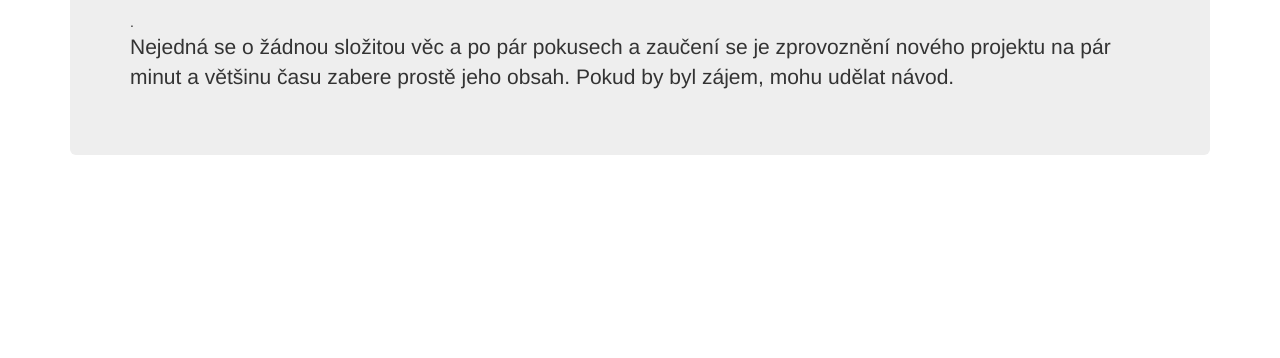
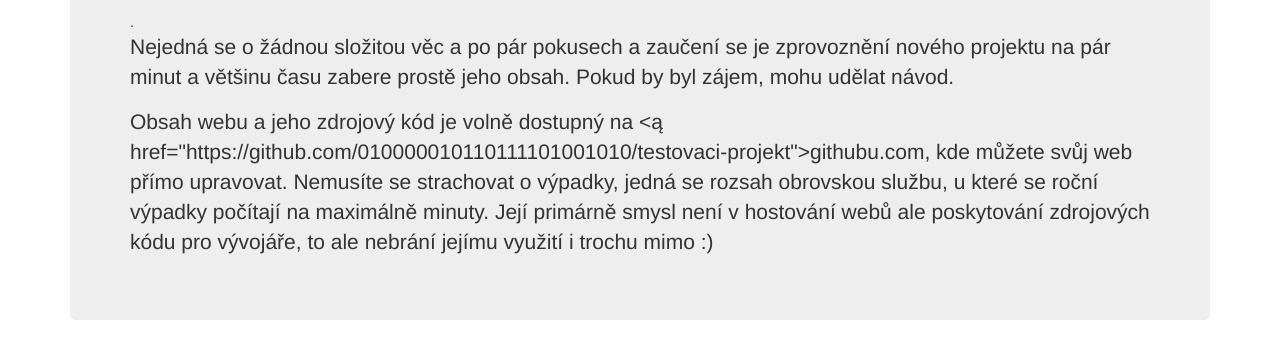
Before and after one commit to 010000010110111101001010/testovaci-projekt, a plain HTML site: page index.html in a window 1280 px wide. Shown: the part 282-640 px from the top of the page. Drawn offline with nearby package versions, Linux system fonts and the light colour scheme.

Commit message:
Update index.html

```diff
--- a/index.html
+++ b/index.html
@@ -41,6 +41,10 @@
         <p>
           Nejedná se o žádnou složitou věc a po pár pokusech a zaučení se je zprovoznění nového projektu na pár minut a většinu času zabere prostě jeho obsah. Pokud by byl zájem, mohu udělat návod.
         </p>
+
+        <p>
+          Obsah webu a jeho zdrojový kód je volně dostupný na <ą href="https://github.com/010000010110111101001010/testovaci-projekt">githubu.com</a>, kde můžete svůj web přímo upravovat. Nemusíte se strachovat o výpadky, jedná se rozsah obrovskou službu, u které se roční výpadky počítají na maximálně minuty. Její primárně smysl není v hostování webů ale poskytování zdrojových kódu pro vývojáře, to ale nebrání jejímu využití i trochu mimo :)
+        </p>
       </div>
 
     </div> <!-- /container -->
```
